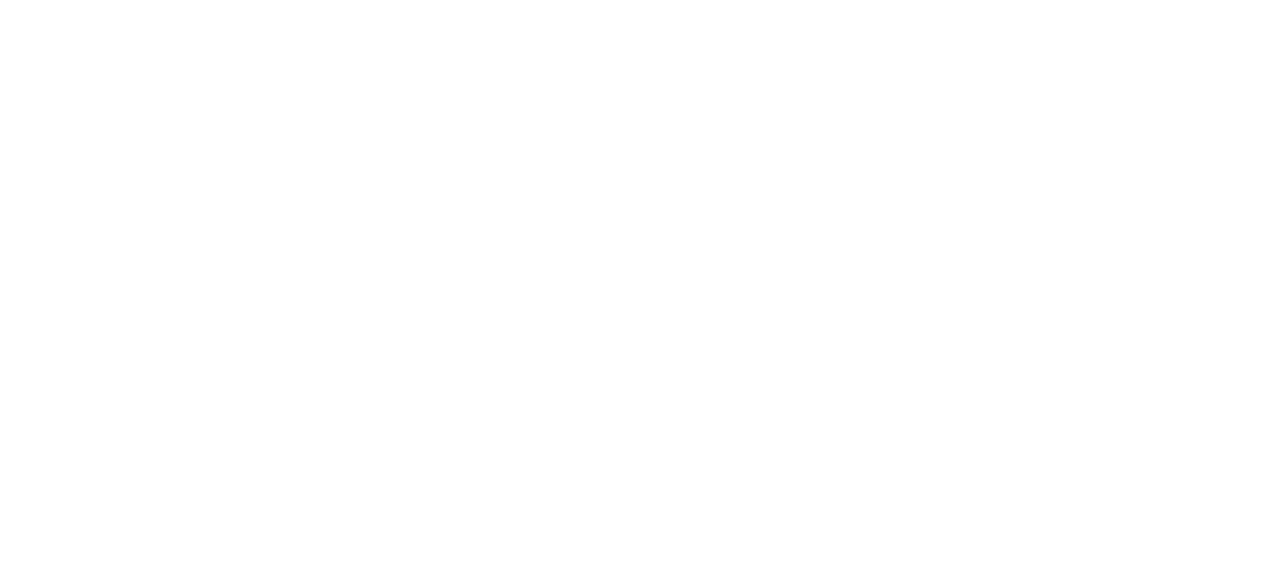
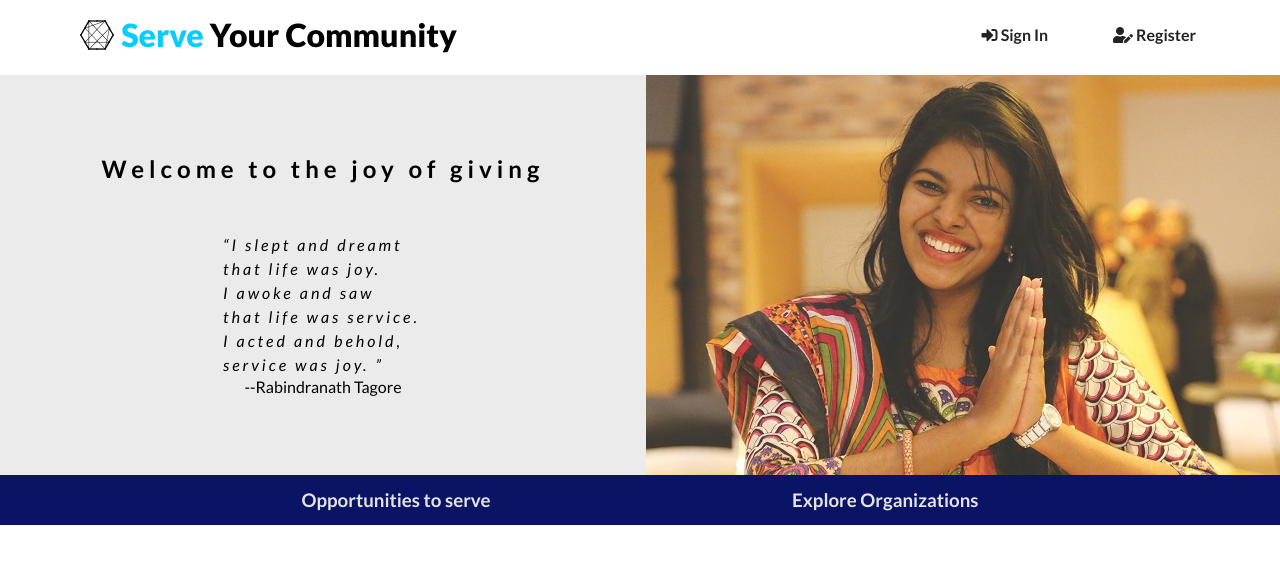
Before and after one commit to mitradipayan/comIT-dipayan, a plain HTML site: page Volunteer/index.html in a window 1280 px wide. Drawn offline with Linux system fonts and the light colour scheme.

Commit message:
interim version

```diff
--- /dev/null
+++ b/Volunteer/css/global.css
@@ -0,0 +1,20 @@
+
+@import url('https://fonts.googleapis.com/css2?family=Lato:ital,wght@0,100;0,300;0,400;0,700;0,900;1,100;1,300;1,400;1,700;1,900&display=swap');
+
+:root {
+  --primary-color: #232324;
+  --theme-color:#06cdff;
+  --light-background: #ecebeb;
+}
+
+.container {
+  width: 90%;
+  margin: auto;
+}
+
+* {
+  font-family: 'Lato', sans-serif;
+  margin: 0;
+  padding: 0;
+  box-sizing: border-box;
+}
--- a/Volunteer/css/style.css
+++ b/Volunteer/css/style.css
@@ -0,0 +1,90 @@
+
+
+/* HEADER STYLING */
+.header {
+  padding: 15px 15px;
+  height: 75px;
+}
+
+.header h1 {
+  font-weight: 900;
+}
+
+.header span { color: var(--theme-color);}
+
+.flex {display: flex;}
+
+.flex-spbtw { justify-content: space-between;}
+
+.login {
+  width: 20%;
+}
+
+.login a {
+  padding: 10px 5px;
+  text-decoration: none;
+  color: var(--primary-color);
+}
+
+.login a:hover {
+  color: var(--theme-color);
+  border-bottom: 2px solid var(--theme-color);
+}
+
+.signin {
+  line-height: 0;
+  margin-top: 15px;
+}
+
+/* Introduction section styling */
+.intro {
+  width: 100%;
+  background-color: var(--light-background);
+  height: 400px;
+}
+
+.introstatement{
+  width: 51%;
+  flex-direction: column;
+  align-items: center;
+  margin: auto;
+}
+
+.introstatement h1 {
+  letter-spacing: 5px;
+  align-items:baseline;
+  margin-bottom: 50px;
+
+}
+
+.introstatement q {
+  font-size: 700;
+  font-style: italic;
+  width: 200px;
+  letter-spacing: 3px;
+  line-height: 1.5;
+}
+
+.introimg {
+  height: 400px;
+}
+
+/* browse */
+.browse {
+  background-color: #0b1464;
+  width: 100%;
+  justify-content: space-evenly;
+  align-items: center;
+  color: #e4e4e4;
+  height: 50px;
+}
+
+.browse a{
+  text-decoration: none;
+  color: #e4e4e4;
+}
+
+.browse a:hover {
+  color: var(--theme-color);
+
+}
--- a/Volunteer/index.html
+++ b/Volunteer/index.html
@@ -4,9 +4,54 @@
   <meta charset="UTF-8">
   <meta http-equiv="X-UA-Compatible" content="IE=edge">
   <meta name="viewport" content="width=device-width, initial-scale=1.0">
+  <link rel="stylesheet" href="./css/global.css">
+  <link rel="stylesheet" href="./css/style.css">
+  <link rel="stylesheet" href="https://cdnjs.cloudflare.com/ajax/libs/font-awesome/5.15.2/css/all.min.css"
+    integrity="sha512-HK5fgLBL+xu6dm/Ii3z4xhlSUyZgTT9tuc/hSrtw6uzJOvgRr2a9jyxxT1ely+B+xFAmJKVSTbpM/CuL7qxO8w=="
+    crossorigin="anonymous" />
   <title>Help Your Community | Home</title>
 </head>
 <body>
+  <!-- header section -->
+  <div class="container">
+    <header class="header flex flex-spbtw">
+      <h1><i class="fab fa-connectdevelop"></i> <span>Serve</span> Your Community</h1>
+      <div class="login flex flex-spbtw">
+        <a href="#"><h4><i class="fas fa-sign-in-alt"></i> Sign In</h4></a>
+        <a href="#"><h4><i class="fas fa-user-edit"></i> Register</h4></a>
+      </div>
+    </header>
+  </div>
+
+  <!-- Introductory section -->
+    <section class="intro flex">
+      <div class="introstatement flex">
+        <h1>Welcome to the joy of <span>giving</span></h1>
+        <q>I slept and dreamt <br>
+          that life was joy. <br>
+          I awoke and saw <br>
+          that life was service. <br>
+          I acted and behold, <br>
+          service was joy.
+          </q>
+          <p>--Rabindranath Tagore</p>
+      </div>
+      <div class="introimg">
+        <img src="./img/thanks-1.jpg" alt="">
+      </div>
+
+    </section>
+
+    <section class="browse flex">
+      <h3> <a href="#">Opportunities to serve</a></h3>
+      <h3><a href="#"> Explore Organizations</a></h3>
+    </section>
+
+
+    <!-- footer -->
+    <footer class="footer">
+
+    </footer>
 
 </body>
 </html>
```
Also changed, not shown: Volunteer/img/thanks-1.jpg (added), Volunteer/img/thanks-1209247_1920.jpg (added).
